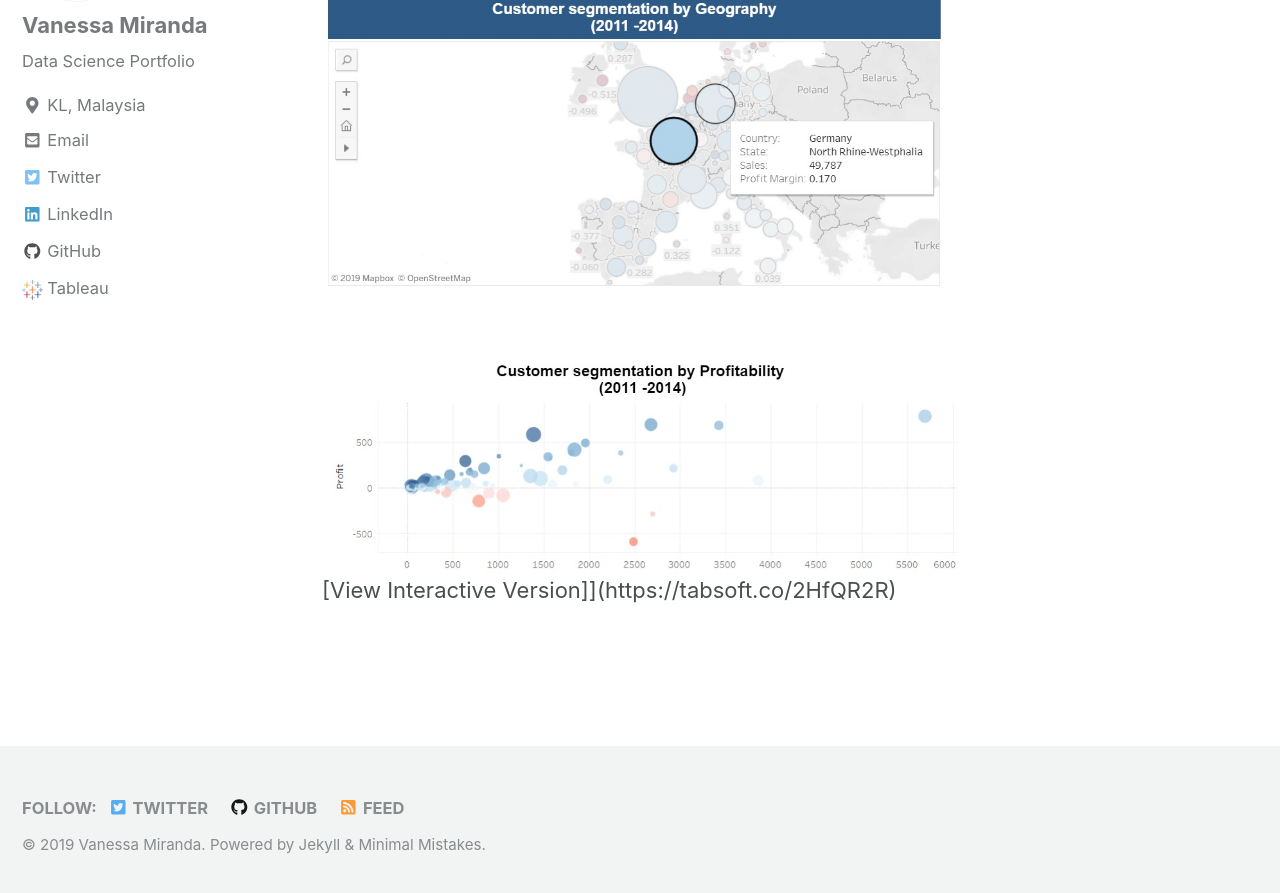
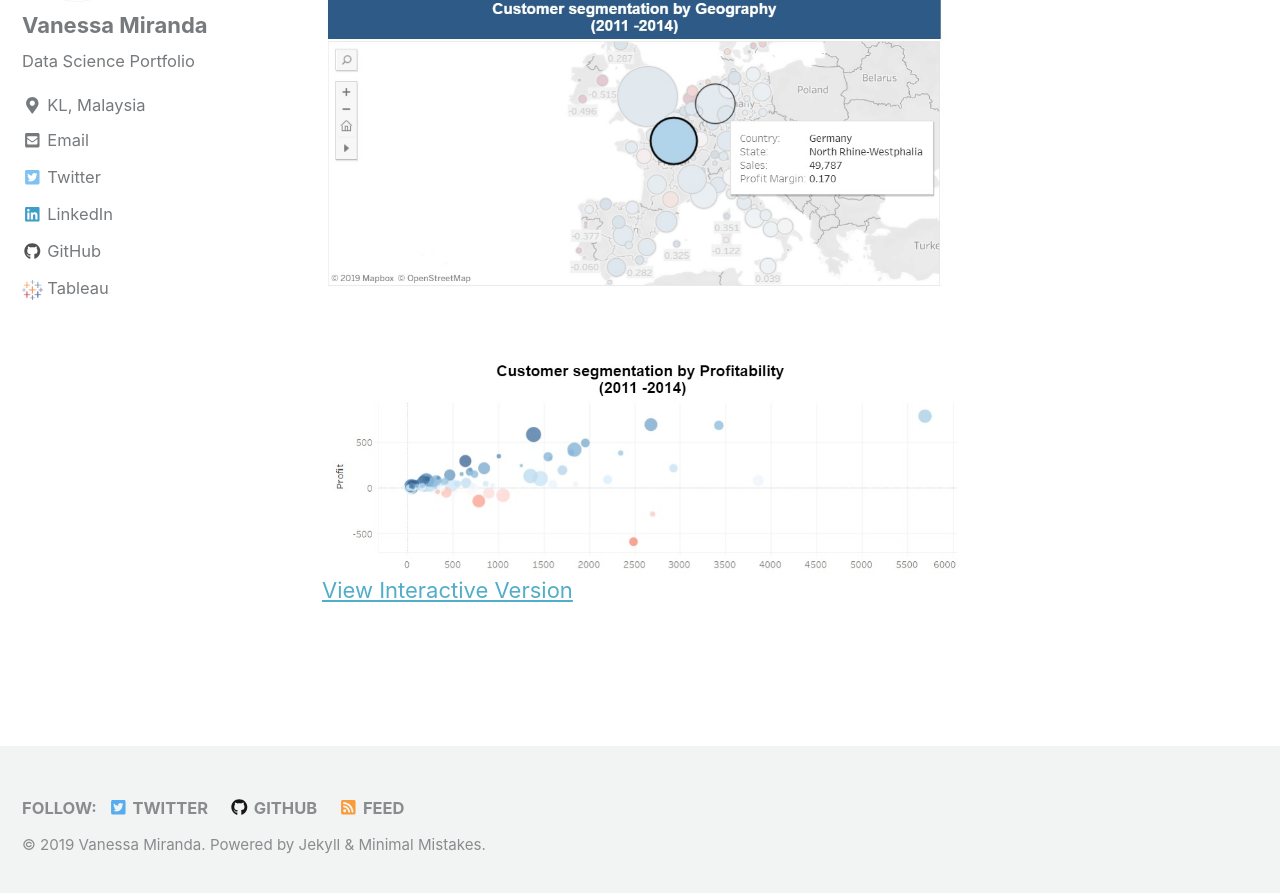
Before and after one commit to vanessamiranda/vanessamiranda.github.io, a Jekyll site: the page built from _pages/dataviz.md, in a window 1280 px wide and 900 px high, scrolled down 2169 px. Shown: the top 893 px of the window. Built offline with Jekyll 4.4.1, drawn with Linux system fonts in a browser that asks for light colours; nearby versions of some CDN libraries.

Commit message:
update dataviz links

```diff
--- a/_pages/dataviz.md
+++ b/_pages/dataviz.md
@@ -21,4 +21,4 @@ I design visualisation to make complex data interactive, more understandable and
 
 **Profit Margin Analysis**
 ![image-center](/images/V5.jpg){: .align-center}
- [View Interactive Version]](https://tabsoft.co/2HfQR2R)
+ [View Interactive Version](https://tabsoft.co/2HfQR2R)
```
